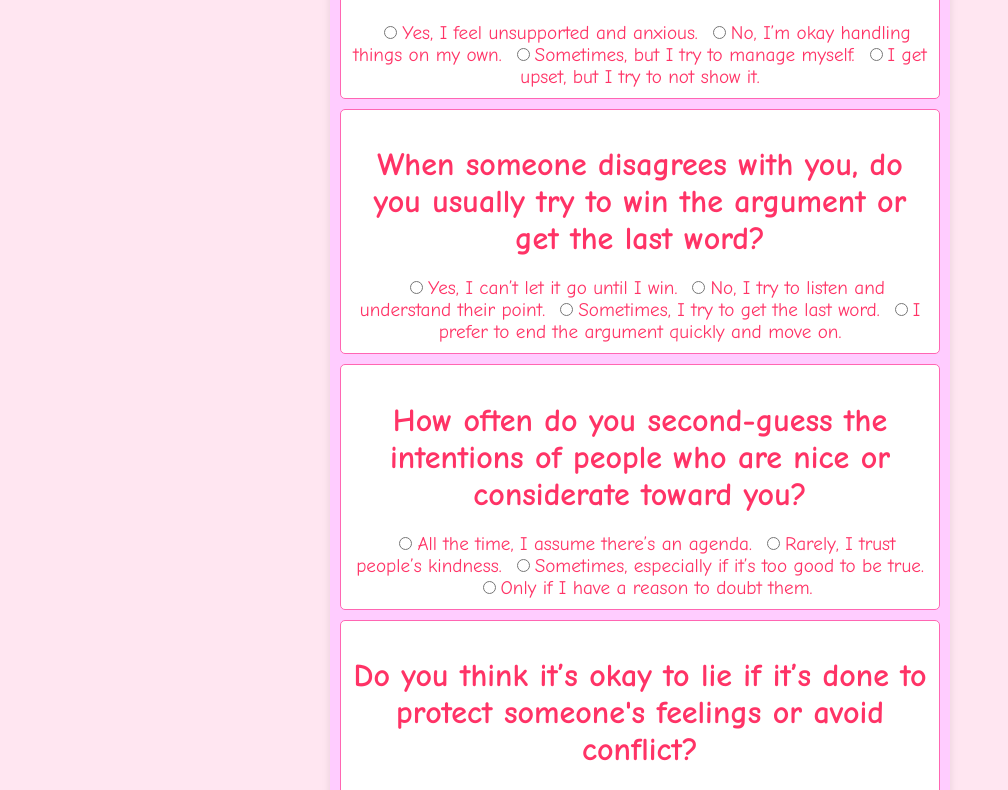
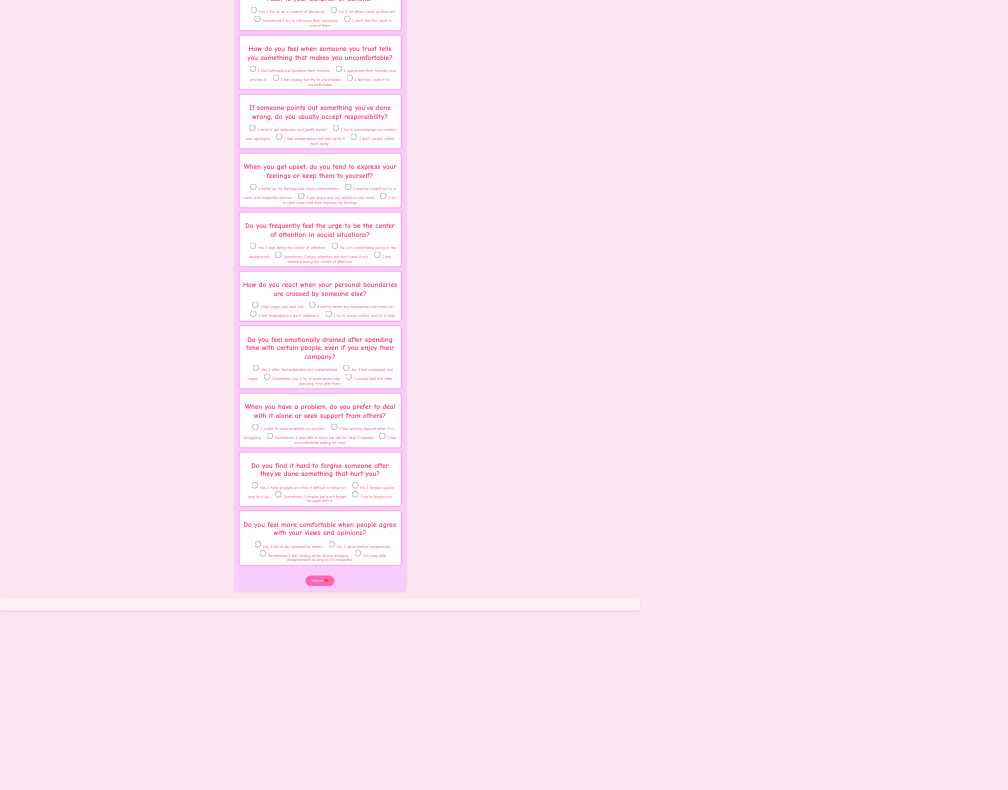
Before and after one commit to kyurash/redflags-quiz-ihsan-batman-mysterious-dark-sasuke, a plain HTML site: page index.html in a window 1280 px wide. Shown: the part 2010-2800 px from the top of the page, without its empty margins (0-1008 px from the left). Drawn offline with Linux system fonts and the light colour scheme.

Commit message:
Update index.html

```diff
--- a/index.html
+++ b/index.html
@@ -7,68 +7,71 @@
   <style>
     body {
       font-family: 'Comic Sans MS', sans-serif;
-      background-color: #ffe6f1; /* Light pink */
-      color: #ff66b2; /* Strawberry pink */
+      background-color: #fce6f1;
+      color: #ff66b2;
       text-align: center;
       margin: 0;
       padding: 0;
+      font-size: 0.45rem;
+      transform: scale(0.5);
+      transform-origin: top left;
     }
     h1, h2 {
       color: #ff3366;
-      font-size: 2rem;
-      margin-bottom: 20px;
+      font-size: 0.9rem;
+      margin-bottom: 5px;
     }
     #quiz-container {
-      background-color: #ffccff; /* Soft pink background */
+      background-color: #f9ccff;
       padding: 10px;
-      border-radius: 10px;
-      box-shadow: 0 4px 8px rgba(0, 0, 0, 0.1);
-      margin: 20px auto;
-      width: 80%;
-      max-width: 600px;
+      border-radius: 6px;
+      box-shadow: 0 2px 4px rgba(0, 0, 0, 0.1);
+      margin: 10px auto;
+      width: 90%;
+      max-width: 325px;
     }
     .question {
       background-color: #ffffff;
-      padding: 10px;
-      border-radius: 5px;
-      margin-bottom: 10px;
+      padding: 6px;
+      border-radius: 4px;
+      margin-bottom: 8px;
       border: 1px solid #ff66b2;
     }
     label {
-      font-size: 1.2rem;
-      margin-left: 10px;
+      font-size: 0.5rem;
+      margin-left: 6px;
       color: #ff3366;
     }
     input[type="radio"] {
-      margin-right: 5px;
+      margin-right: 4px;
       cursor: pointer;
     }
     #submit-button {
       background-color: #ff66b2;
       border: none;
-      padding: 10px 20px;
+      padding: 6px 12px;
       color: white;
-      font-size: 1.2rem;
-      border-radius: 25px;
+      font-size: 0.5rem;
+      border-radius: 12px;
       cursor: pointer;
-      margin-top: 20px;
+      margin-top: 12px;
     }
     #submit-button:hover {
       background-color: #ff3366;
     }
     #results {
-      background-color: #fff0f5; /* Light pink */
-      padding: 20px;
-      border-radius: 10px;
-      margin-top: 20px;
-      box-shadow: 0 4px 8px rgba(0, 0, 0, 0.1);
+      background-color: #fff0f5;
+      padding: 12px;
+      border-radius: 6px;
+      margin-top: 15px;
+      box-shadow: 0 2px 4px rgba(0, 0, 0, 0.1);
     }
     .strawberry {
       position: absolute;
       top: 10px;
       left: 10px;
-      width: 50px;
-      height: 50px;
+      width: 30px;
+      height: 30px;
       background-image: url('https://www.example.com/strawberry.png');
       background-size: contain;
       background-repeat: no-repeat;
@@ -83,6 +86,8 @@
     <button id="submit-button">Submit🎀</button>
   </div>
   <div id="results"></div>
+
+</html>
 
   <script>
     const questions = [
```
